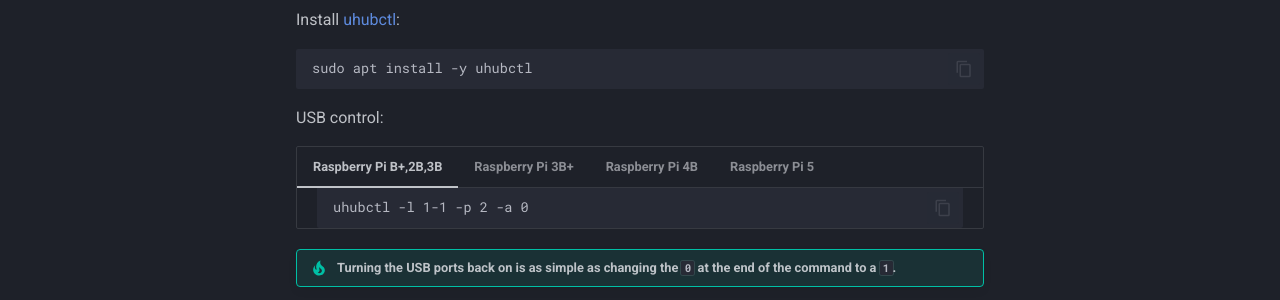
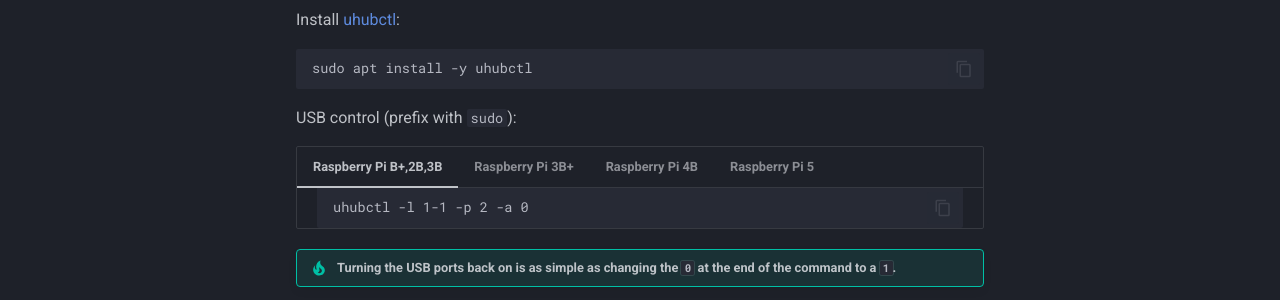
Before and after one commit to rmscode/binary-garden, an MkDocs documentation site: the page built from docs/hardware/raspberry-pi/hardening.md, in a window 1280 px wide and 1001 px high. Shown: the part 521-821 px from the top of the window. Built offline with MkDocs 1.6.1 and Material for MkDocs 9.7.7, drawn with Linux system fonts in a browser that asks for light colours; comment, search, counter and statistics services are not loaded.

Commit message:
Update hardening.md

````diff
--- a/docs/hardware/raspberry-pi/hardening.md
+++ b/docs/hardware/raspberry-pi/hardening.md
@@ -12,7 +12,7 @@
 sudo apt install -y uhubctl
 ```
 
-USB control:
+USB control (prefix with `sudo`):
 
 === "Raspberry Pi B+,2B,3B"
 
````
